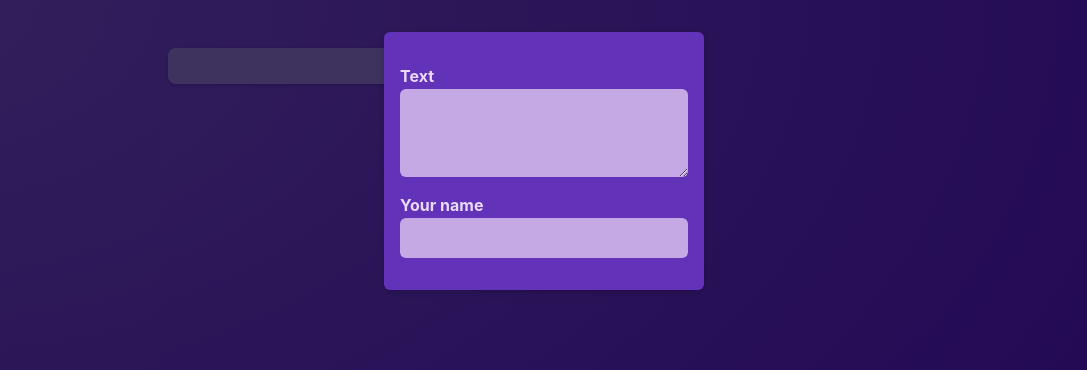
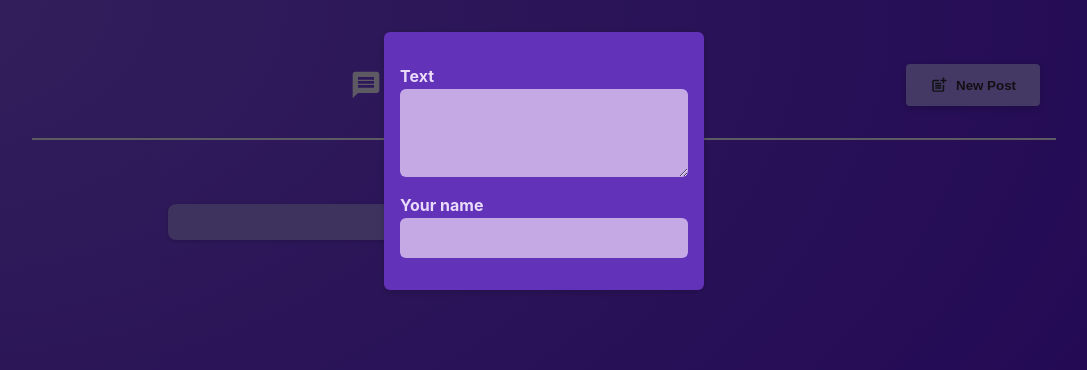
Before and after one commit to Vaishu1293/react-crash-course, a React (Vite) app in the folder _1_react-crash-course/: page / in a window 1280 px wide. Shown: the top 370 px of the page, without its empty margins (96-1183 px from the left). Built offline with nearby package versions, Linux system fonts and the light colour scheme.

Commit message:
state-management

```diff
--- a/_1_react-crash-course/package.json
+++ b/_1_react-crash-course/package.json
@@ -11,7 +11,8 @@
   },
   "dependencies": {
     "react": "^18.3.1",
-    "react-dom": "^18.3.1"
+    "react-dom": "^18.3.1",
+    "react-icons": "^5.4.0"
   },
   "devDependencies": {
     "@eslint/js": "^9.17.0",
--- a/_1_react-crash-course/src/App.jsx
+++ b/_1_react-crash-course/src/App.jsx
@@ -1,18 +1,35 @@
 import './App.css';
 import PostsList from './components/PostsList';
+import MainHeader from './components/MainHeader';
 
-function add(a, b) {
-  return a + b;
-}
+import { useState } from 'react';
+
+// function add(a, b) {
+//   return a + b;
+// }
 
 function App() {
 
-  add(1, 2);
-  add(5, 7);
+  const [modalIsVisible, setModalIsVisible] = useState(true);
 
-  return (<main>
-    <PostsList/>
-  </main>);
+  // add(1, 2);
+  // add(5, 7);
+
+  function showModalHandler() {
+    setModalIsVisible(true);
+  }
+
+  function hideModalHandler() {
+    setModalIsVisible(false);
+  }
+
+  return (
+  <>
+  <MainHeader onCreatePost={showModalHandler}/>
+  <main>
+    <PostsList isPosting={modalIsVisible} onStopPosting={hideModalHandler}/>
+  </main>
+  </>);
 }
 
 export default App
--- /dev/null
+++ b/_1_react-crash-course/src/components/MainHeader.jsx
@@ -0,0 +1,22 @@
+import { MdPostAdd, MdMessage } from 'react-icons/md';
+
+import classes from './MainHeader.module.css';
+
+function MainHeader({ onCreatePost }) {
+  return (
+    <header className={classes.header}>
+      <h1 className={classes.logo}>
+        <MdMessage />
+        React Poster
+      </h1>
+      <p>
+        <button className={classes.button} onClick={onCreatePost}>
+          <MdPostAdd size={18} />
+          New Post
+        </button>
+      </p>
+    </header>
+  );
+}
+
+export default MainHeader;
--- /dev/null
+++ b/_1_react-crash-course/src/components/MainHeader.module.css
@@ -0,0 +1,36 @@
+.header {
+    /* padding: 2rem 10%; */
+    margin: 2rem 10%;
+    padding: 1rem;
+    text-align: center;
+    display: flex;
+    justify-content: space-between;
+    align-items: center;
+    border-bottom: 2px solid #ece1fa;
+  }
+
+  .logo {
+    font-size: 2rem;
+    display: flex;
+    gap: 1.5rem;
+    align-items: center;
+    color: #ece1fa;
+  }
+
+  .button {
+    display: inline-flex;
+    align-items: center;
+    gap: 0.5rem;
+    padding: 0.75rem 1.5rem;
+    background-color: #a990fb;
+    color: #2a2630;
+    border: none;
+    border-radius: 4px;
+    box-shadow: 0 2px 8px rgba(0, 0, 0, 0.2);
+    cursor: pointer;
+    font-weight: bold;
+  }
+
+  .button:hover {
+    background-color: #8c6cf7;
+  }
--- a/_1_react-crash-course/src/components/PostsList.jsx
+++ b/_1_react-crash-course/src/components/PostsList.jsx
@@ -5,8 +5,7 @@
 import NewPost from './NewPost';
 import Modal from './Modal';
 
-function PostsList() {
-    const [ modalIsVisible, setModalIsVisible ] = useState(true);
+function PostsList({ isPosting, onStopPosting }) {
     const [enteredBody, setEnteredBody] = useState('');
     const [enteredAuthor, setAuthor] = useState('');
 
@@ -18,14 +17,11 @@
         setAuthor(event.target.value);
     }
 
-    function hideModalHandler() {
-        setModalIsVisible(false);
-    }
 
     let modalContent;
 
-    if(modalIsVisible){
-        modalContent = <Modal onClose={hideModalHandler}>
+    if(isPosting){
+        modalContent = <Modal onClose={onStopPosting}>
         <NewPost onBodyChange={bodyChangeHandler} onAuthorChange={authorChangeHandler} />
     </Modal>
     }
```
Also changed, not shown: 1 other file (tests, documents, lock files or other folders).
